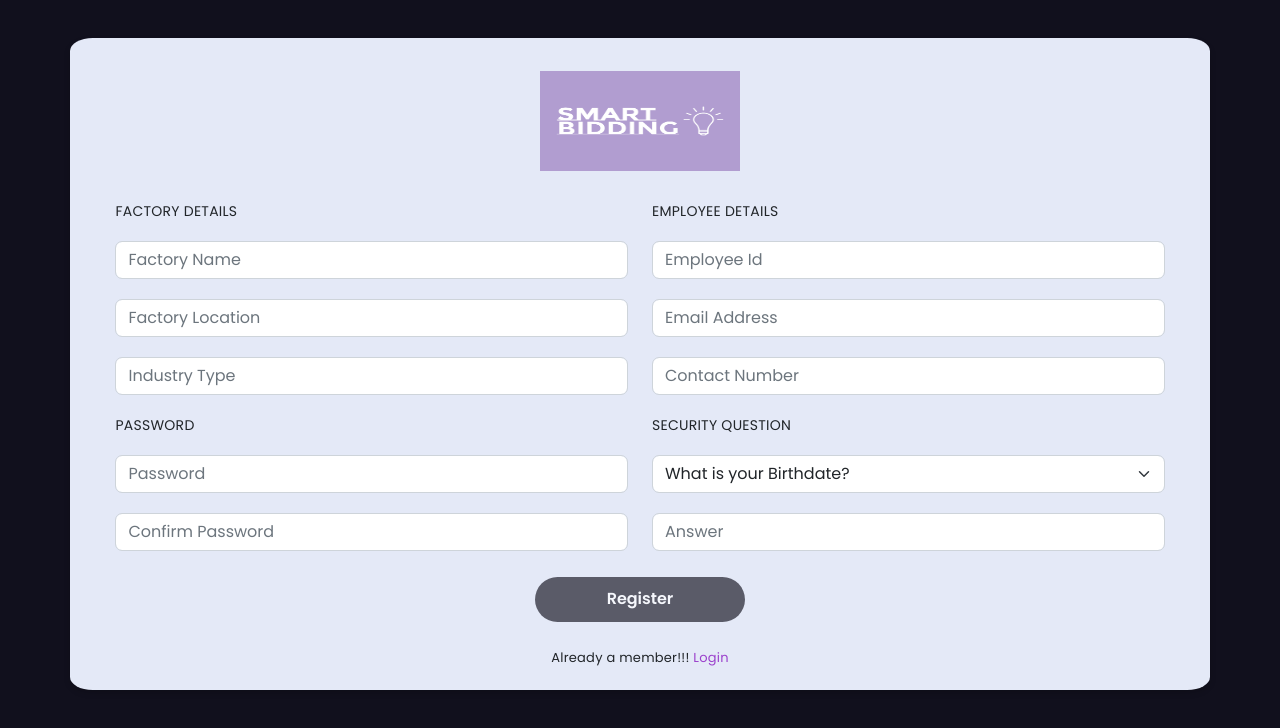
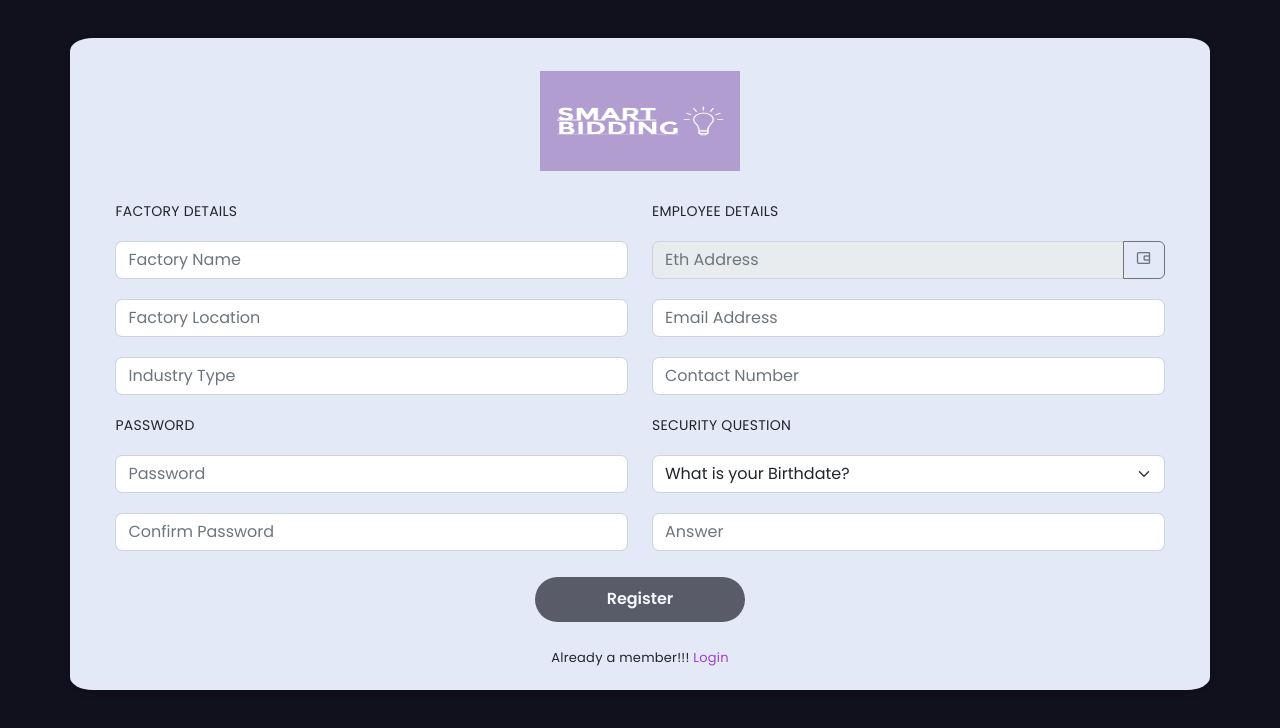
Before and after one commit to shrawank22/blockchain-based-contracting-system, an Angular app in the folder frontend/: page /register in a window 1280 px wide. Shown: the top 728 px of the page. Built offline with nearby package versions, Linux system fonts and the light colour scheme.

Commit message:
connect to wallet added in register

```diff
--- a/frontend/src/app/app-routing.module.ts
+++ b/frontend/src/app/app-routing.module.ts
@@ -3,6 +3,7 @@ import { RouterModule, Routes } from '@angular/router';
 import { LoginComponent } from './login/login.component';
 import { RegisterComponent } from './register/register.component';
 import { DashboardComponent } from './dashboard/dashboard.component';
+import { ConnectToWalletComponent } from './connect-to-wallet/connect-to-wallet.component';
 
 const routes: Routes = [
   { path: '', redirectTo: '/login', pathMatch: 'full' },
@@ -18,6 +19,10 @@ const routes: Routes = [
     path: 'dashboard',
     component: DashboardComponent,
   },
+  {
+    path: 'connect-to-wallet',
+    component: ConnectToWalletComponent,
+  },
 ];
 
 @NgModule({
--- a/frontend/src/app/app.module.ts
+++ b/frontend/src/app/app.module.ts
@@ -11,6 +11,7 @@ import { NavbarComponent } from './navbar/navbar.component';
 import { BrowserAnimationsModule } from '@angular/platform-browser/animations';
 import { MatCardModule } from '@angular/material/card';
 import { MatMenuModule } from '@angular/material/menu';
+import { ConnectToWalletComponent } from './connect-to-wallet/connect-to-wallet.component';
 
 @NgModule({
   declarations: [
@@ -18,7 +19,8 @@ import { MatMenuModule } from '@angular/material/menu';
     LoginComponent,
     RegisterComponent,
     DashboardComponent,
-    NavbarComponent
+    NavbarComponent,
+    ConnectToWalletComponent
   ],
   imports: [
     BrowserModule,
--- /dev/null
+++ b/frontend/src/app/connect-to-wallet/connect-to-wallet.component.html
@@ -0,0 +1 @@
+<button class="btn btn-secondary" (click)="connectToWallet()"> connect to wallet</button>
--- /dev/null
+++ b/frontend/src/app/connect-to-wallet/connect-to-wallet.component.ts
@@ -0,0 +1,14 @@
+import { Component } from '@angular/core';
+import { Web3Service } from '../services/web3.service';
+
+@Component({
+  selector: 'app-connect-to-wallet',
+  templateUrl: './connect-to-wallet.component.html',
+  styleUrls: ['./connect-to-wallet.component.scss']
+})
+export class ConnectToWalletComponent {
+  constructor(private web3Service:Web3Service){}
+  connectToWallet(){
+    this.web3Service.connectToMetaMask();
+  }
+}
--- a/frontend/src/app/register/register.component.html
+++ b/frontend/src/app/register/register.component.html
@@ -99,17 +99,25 @@
                 <div class="col-md-6 label">
                   <label for="employeeDetails">EMPLOYEE DETAILS</label>
                   <div class="form-group">
-                    <input type="number" formControlName="employeeId"
-                    [ngClass]="{'is-invalid':employeeId?.errors && employeeId?.touched}"
-                     class="form-control" placeholder="Employee Id"
-                      value="" />
+                    <div class="input-group mb-3">
+                      <input type="text"
+                      [ngClass]="{'is-invalid':walletId?.errors && walletId?.touched}"
+                      class="form-control" placeholder="Eth Address"
+                      value="" disabled>
+                      <button class="btn btn-outline-secondary connect-to-wallet"
+                        (click)="getAddress()"
+                        type="button"
+                        title="connect to wallet">
+                        <i class='bx bx-wallet-alt'></i>
+                      </button>
                       <div class="error-message"
-                      *ngIf="!employeeId?.valid && employeeId?.touched">
-                      <div [hidden]="!employeeId?.errors?.['required']">
+                      *ngIf="!walletId?.valid && walletId?.touched">
+                      <div [hidden]="!walletId?.errors?.['required']">
                           Employee Id is required
                       </div>
-                      <div [hidden]="!employeeId?.errors?.['pattern']">
+                      <div [hidden]="!walletId?.errors?.['pattern']">
                         Employee Id should be valid
+                      </div>
                       </div>
                     </div>
                   </div>
--- a/frontend/src/app/register/register.component.scss
+++ b/frontend/src/app/register/register.component.scss
@@ -148,3 +148,20 @@
     color: red;
     font-size: 10px;
   }
+
+  .connect-to-wallet {
+    margin-top: 20px;
+  }
+
+  .addMore{
+    border: none;
+    width: 32px;
+    height: 32px;
+    background-color: #eee;
+    transition: all ease-in-out 0.2s;
+    cursor: pointer;
+  }
+  .addMore:hover{
+    border: 1px solid #888;
+    background-color: #ddd;
+  }
--- a/frontend/src/app/register/register.component.ts
+++ b/frontend/src/app/register/register.component.ts
@@ -4,6 +4,7 @@ import { Router } from '@angular/router';
 import { CustomValidationService } from '../services/custom-validation.service';
 import { RegisterService } from '../services/register.service';
 import Swal from 'sweetalert2';
+import { Web3Service } from '../services/web3.service';
 
 @Component({
   selector: 'app-register',
@@ -15,7 +16,7 @@ export class RegisterComponent {
     factoryDetails: ["", [Validators.required, Validators.minLength(3)]],
     factoryLocation: ["", [Validators.required, Validators.minLength(3)]],
     industryType: ["", [Validators.required, Validators.minLength(3)]],
-    employeeId: ["", [Validators.required, Validators.minLength(1), Validators.pattern('[0-9]+')]],
+    walletId: ["", [Validators.required, Validators.minLength(1)]],
     contact: ["", [Validators.required, Validators.minLength(8), Validators.pattern('[- +()0-9]+')]],
     email: ["", [Validators.required, Validators.pattern('^[^\\s@]+@[^\\s@]+\\.[^\\s@]{2,}$')]],
     password: ["", [Validators.required,
@@ -29,7 +30,9 @@ export class RegisterComponent {
     validators: this.customvalidator.passwordMatchValidator("password", "confirmPassword")
   })
 
-  constructor(private fb: FormBuilder, private customvalidator: CustomValidationService, private router: Router, private registerService: RegisterService) {
+  constructor(private fb: FormBuilder, private customvalidator: CustomValidationService,
+    private router: Router, private registerService: RegisterService,
+    private web3Service: Web3Service) {
 
   }
 
@@ -48,8 +51,8 @@ export class RegisterComponent {
     return this.registerForm.get('industryType');
   }
 
-  get employeeId() {
-    return this.registerForm.get('employeeId');
+  get walletId() {
+    return this.registerForm.get('walletId');
   }
   get contact() {
     return this.registerForm.get('contact');
@@ -98,4 +101,8 @@ export class RegisterComponent {
     this.router.navigateByUrl('/login');
   }
 
+  getAddress() {
+    this.web3Service.connectToMetaMask();
+    this.registerForm.controls['walletId'].setValue(this.web3Service.address);
+  }
 }
--- /dev/null
+++ b/frontend/src/app/services/web3.service.ts
@@ -0,0 +1,40 @@
+import { Injectable } from '@angular/core';
+import Swal from 'sweetalert2';
+
+@Injectable({
+  providedIn: 'root'
+})
+export class Web3Service {
+
+  constructor() { }
+  web3Provider:any = null;
+  address: string = "";
+
+connectToMetaMask(){
+
+    let ethereum = (window as { [key: string]: any })['ethereum'];
+    if (typeof ethereum !== 'undefined') {
+      this.address = "";
+      console.log('MetaMask is installed!');
+    }
+    if (ethereum) {
+      this.web3Provider = ethereum;
+      try {
+        // Request account access
+        ethereum.request({ method: 'eth_requestAccounts' }).then( (address:any) => {
+          this.address = address[0];
+          console.log("Account connected: ", address[0]);
+        });
+      } catch (error) {
+        // User denied account access...
+        this.address = "";
+        Swal.fire({
+          icon: 'error',
+          title: 'Oops...',
+          text: 'User denied account access '
+        });
+        console.error("User denied account access");
+      }
+    }
+  }
+}
```
Also changed, not shown: frontend/src/app/connect-to-wallet/connect-to-wallet.component.scss (added), 2 other files (tests, documents, lock files or other folders).
